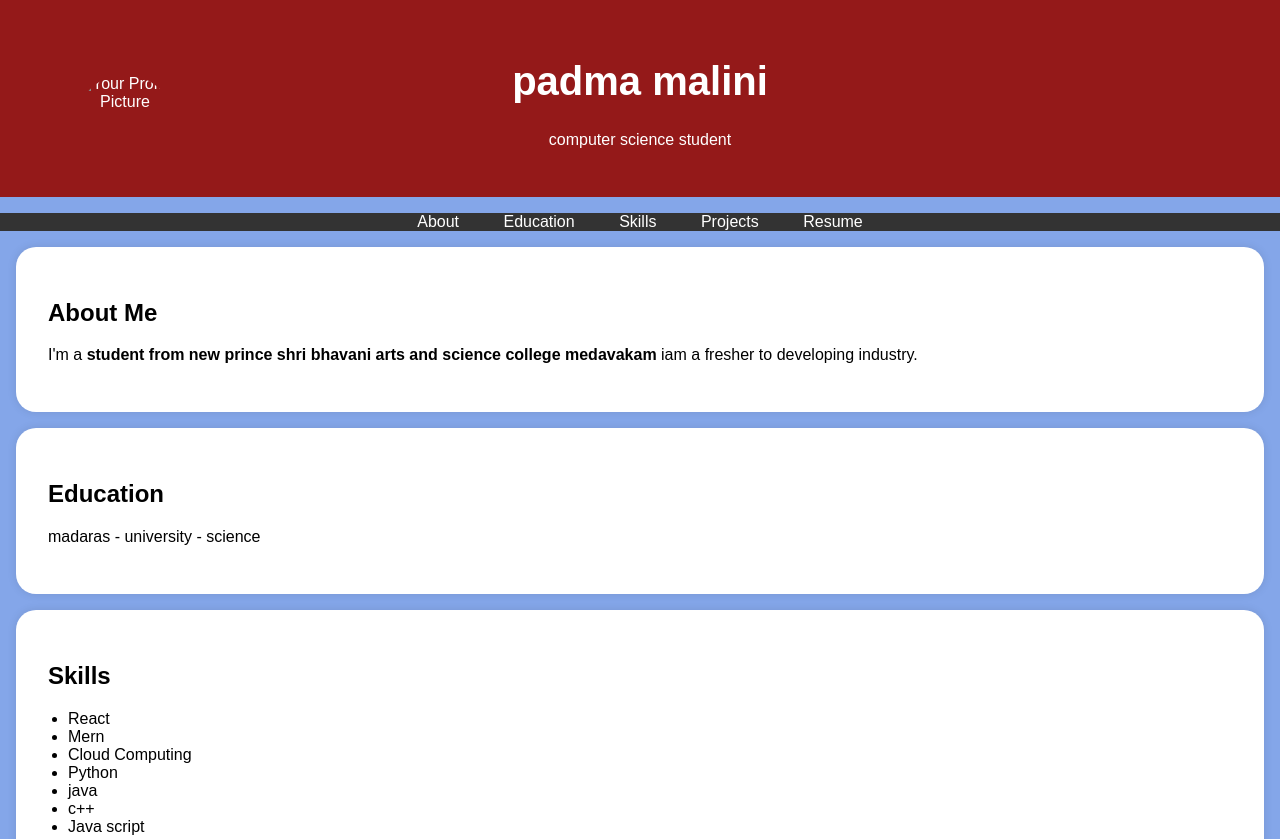
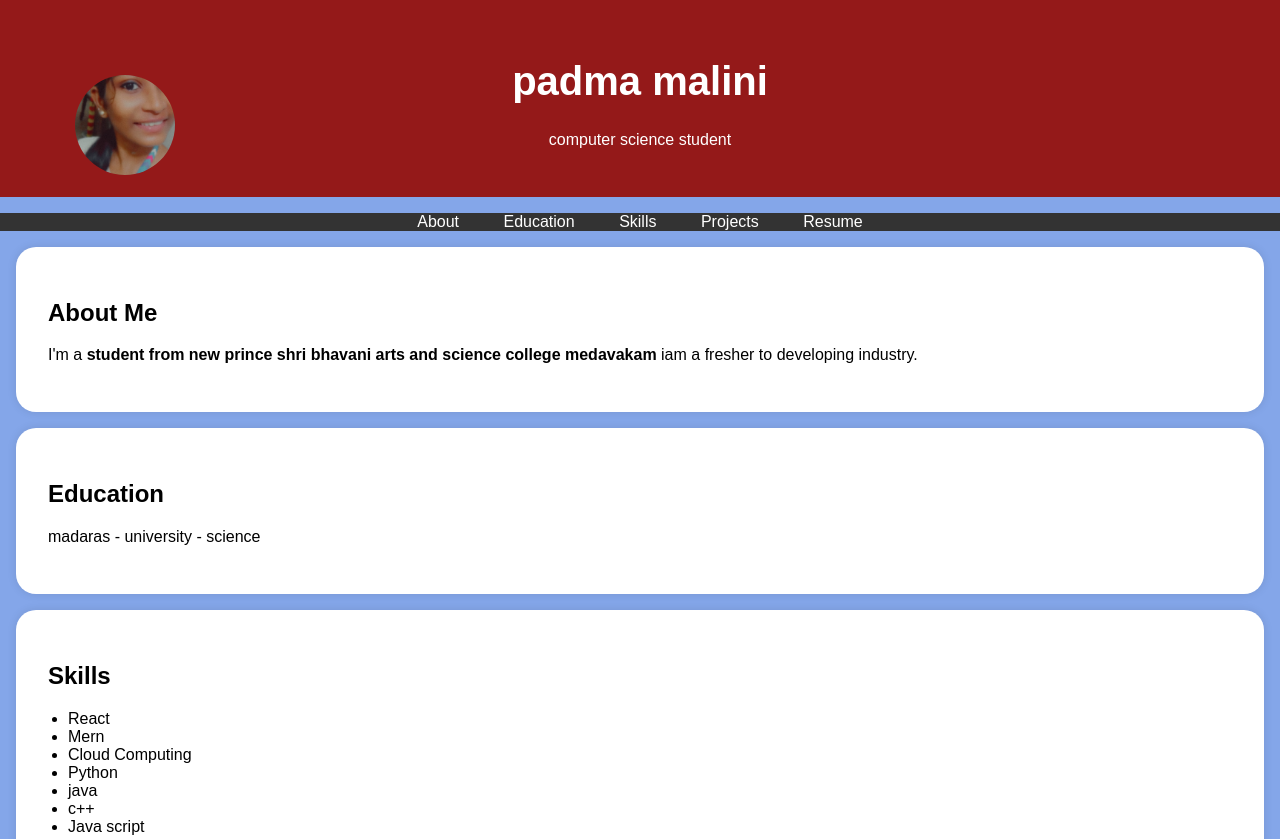
Before and after one commit to Malini65/digital-portfolio, a plain HTML site: page index.html in a window 1280 px wide. Shown: the top 839 px of the page. Drawn offline with Linux system fonts and the light colour scheme.

Commit message:
Update index.html

```diff
--- a/index.html
+++ b/index.html
@@ -95,7 +95,7 @@
     <header>
         <div class="header-content">
             <!-- Add your profile picture here -->
-            <img src=".jpg" alt="Your Profile Picture" class="profile-picture">
+            <img src="IMG-20250322-WA0037.jpg" alt="Your Profile Picture" class="profile-picture">
             <h1>padma malini</h1>
             <p>computer science student</p>
         </div>
```
